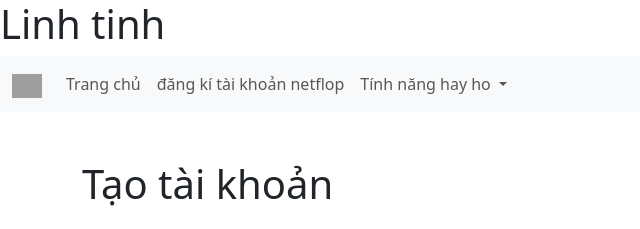
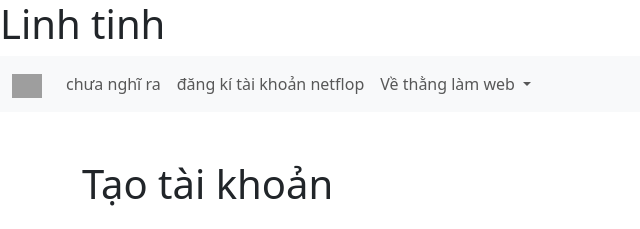
Before and after one commit to Huydzsss/testboostrap, a plain HTML site: page login.html in a window 1280 px wide. Shown: the top 229 px of the page, 0-640 px from the left. Drawn offline with nearby package versions, Linux system fonts and the light colour scheme; grey boxes are pictures that could not be loaded.

Commit message:
Update login.html

```diff
--- a/login.html
+++ b/login.html
@@ -19,14 +19,14 @@
     <div class="collapse navbar-collapse" id="navbarNav">
       <ul class="navbar-nav">
         <li class="nav-item active">
-          <a class="nav-link" href="index.html">Trang chủ</a>
+          <a class="nav-link" href="#">chưa nghĩ ra</a>
         </li>
         <li class="nav-item">
           <a class="nav-link" href="login.html">đăng kí tài khoản netflop</a>
         </li>
         <li class="nav-item dropdown">
           <a class="nav-link dropdown-toggle" href="#" id="navbarDropdown" role="button" data-bs-toggle="dropdown" aria-expanded="false">
-            Tính năng hay ho
+            Về thằng làm web
           </a>
           <ul class="dropdown-menu" aria-labelledby="navbarDropdown">
             <li><a class="dropdown-item" href="https://www.facebook.com/profile.php?id=100010321127522">về fb</a></li>
```
